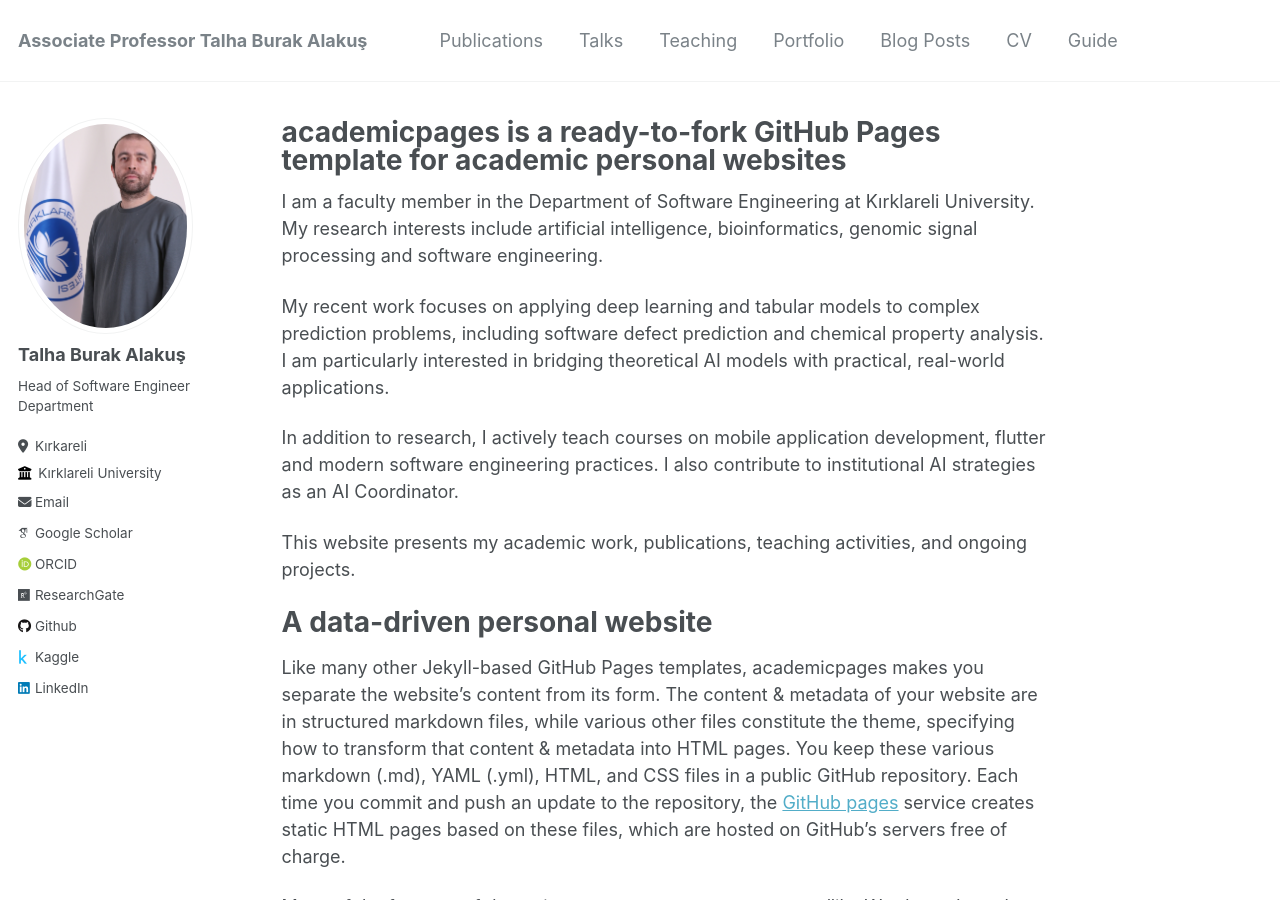
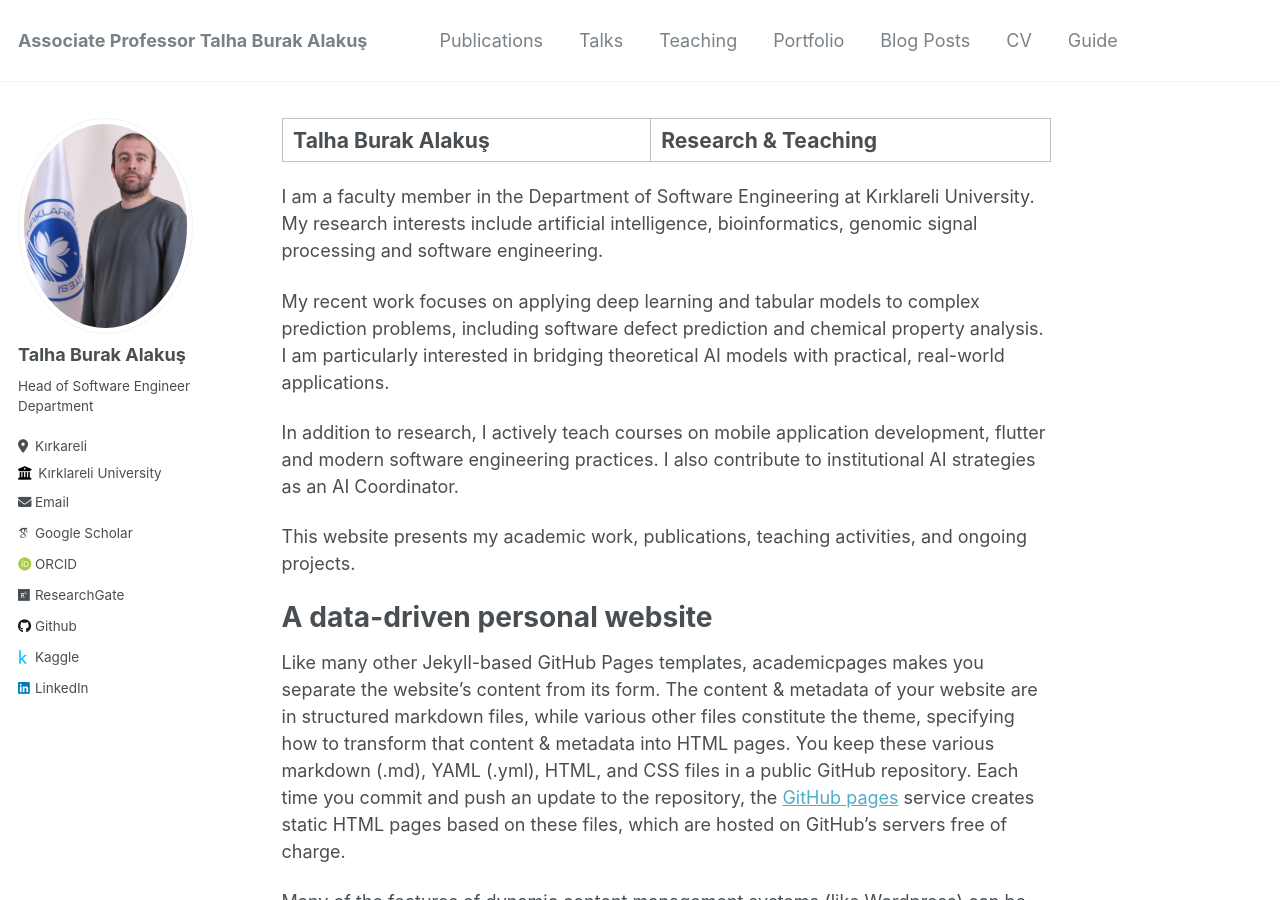
Before and after one commit to burakalakuss/talhaburakalakus.github.io, a Jekyll site: the page built from _pages/about.md, in a window 1280 px wide and 900 px high. Built offline with Jekyll 4.4.1, drawn with Linux system fonts in a browser that asks for light colours; some web fonts are replaced.

Commit message:
Update about.md

```diff
--- a/_pages/about.md
+++ b/_pages/about.md
@@ -1,6 +1,6 @@
 ---
 permalink: /
-title: "academicpages is a ready-to-fork GitHub Pages template for academic personal websites"
+title: "Talha Burak Alakuş | Research & Teaching"
 author_profile: true
 redirect_from:
   - /about/
```
